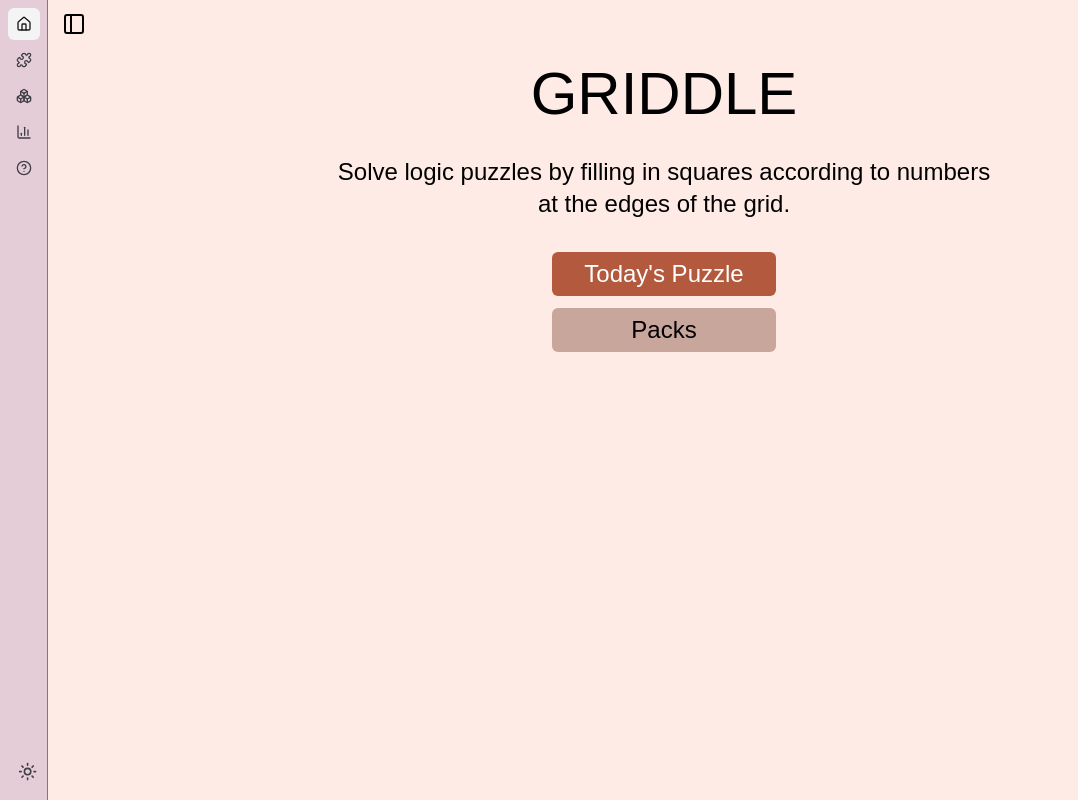
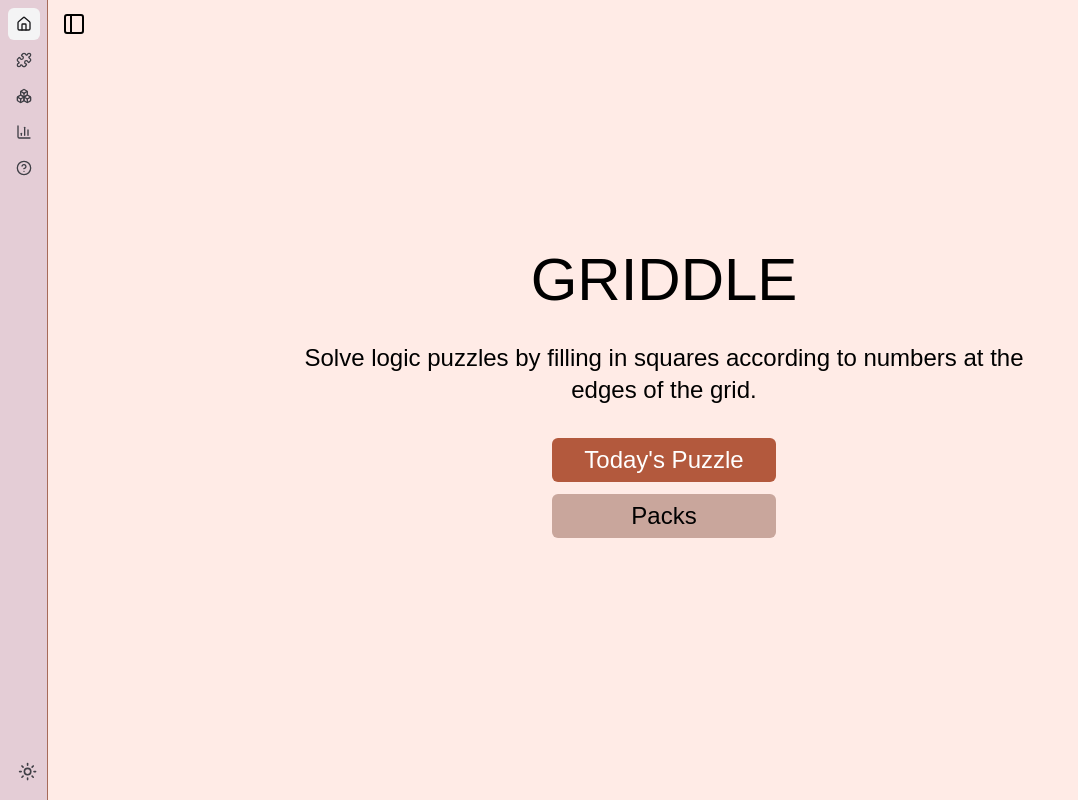
Before and after one commit to lewisgormanneale/griddle, a Next.js app: page / in a window 1280 px wide. Shown: the whole page, without its empty margins (0-1078 px from the left). Built offline with nearby package versions, Linux system fonts and the light colour scheme; no server answers; a web font is replaced by a local one.

Commit message:
fix sidebar urls, centre home page

```diff
--- a/app/page.tsx
+++ b/app/page.tsx
@@ -3,7 +3,7 @@ import Link from "next/link";
 
 export default function Home() {
   return (
-    <div className="w-full flex flex-col justify-center items-center">
+    <div className="w-full h-[calc(100dvh-12px)] flex flex-col justify-center items-center">
       <div className="h-2/3 w-2/3 flex flex-col justify-center items-center text-center py-4 px-12 gap-8">
         <h2 className="font-zen-dots uppercase text-6xl">Griddle</h2>
         <p className="font-serif text-2xl">
@@ -13,7 +13,7 @@ export default function Home() {
         <div className="flex gap-3 flex-col">
           <Link
             className={buttonVariants({ variant: "default", size: "lg" })}
-            href="/play"
+            href="/nonogram"
           >
             Today&apos;s Puzzle
           </Link>
--- a/components/app-sidebar-inset.tsx
+++ b/components/app-sidebar-inset.tsx
@@ -17,7 +17,7 @@ export function AppSidebarInset({
           <SidebarTrigger />
         </div>
       </header>
-      <main className="pt-12 px-12">{children}</main>
+      <main>{children}</main>
     </SidebarInset>
   );
 }
--- a/components/app-sidebar.tsx
+++ b/components/app-sidebar.tsx
@@ -32,7 +32,7 @@ const items: MenuItem[] = [
     label: "nonogram",
     name: "Today's Puzzle",
     icon: <Puzzle size={15} />,
-    url: "/daily",
+    url: "/nonogram",
   },
   {
     label: "packs",
```
Also changed, not shown: app/nonogram/[[...id]]/page.tsx (renamed from app/nonogram/[id]/page.tsx), 1 other file (tests, documents, lock files or other folders).
